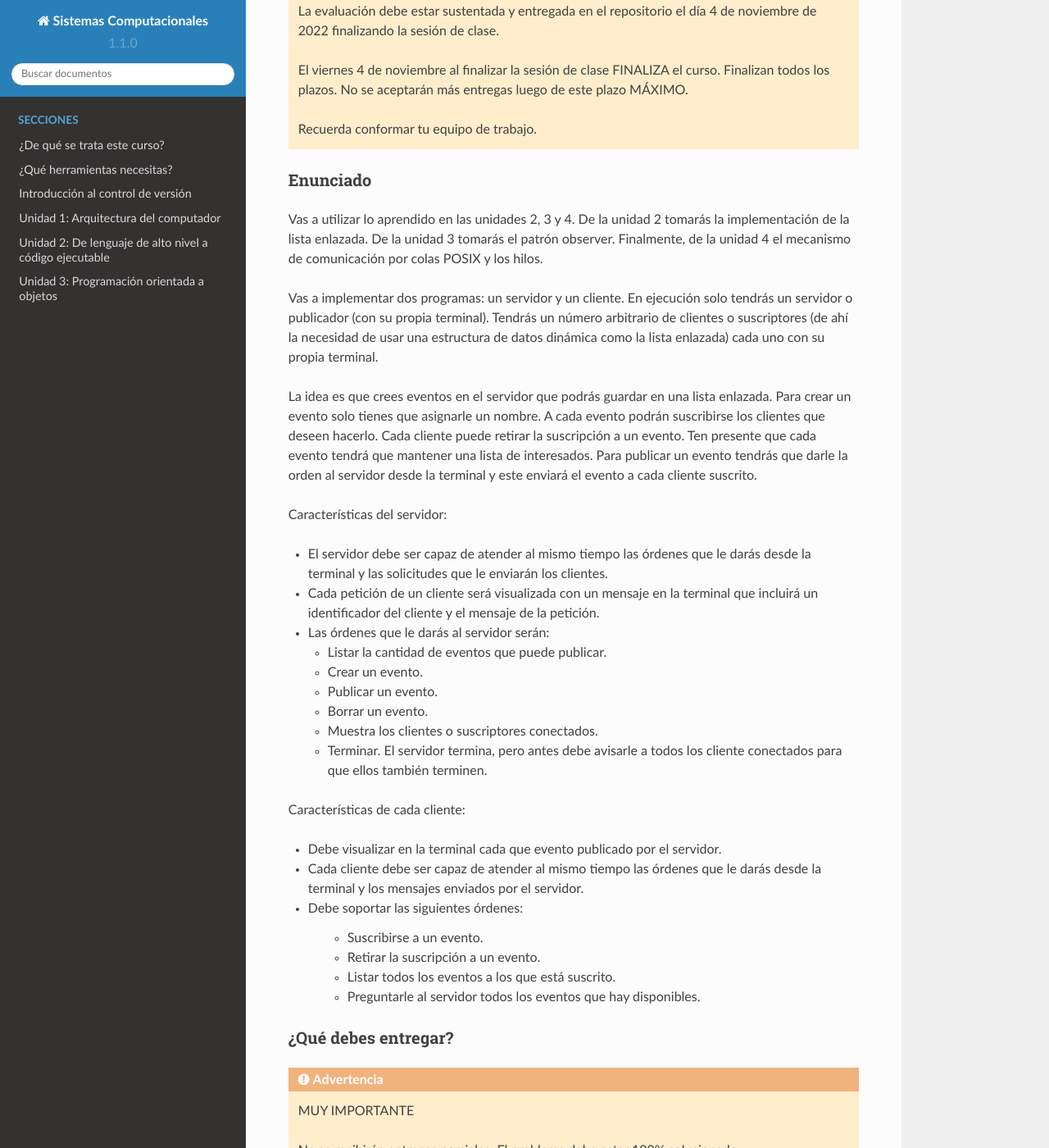
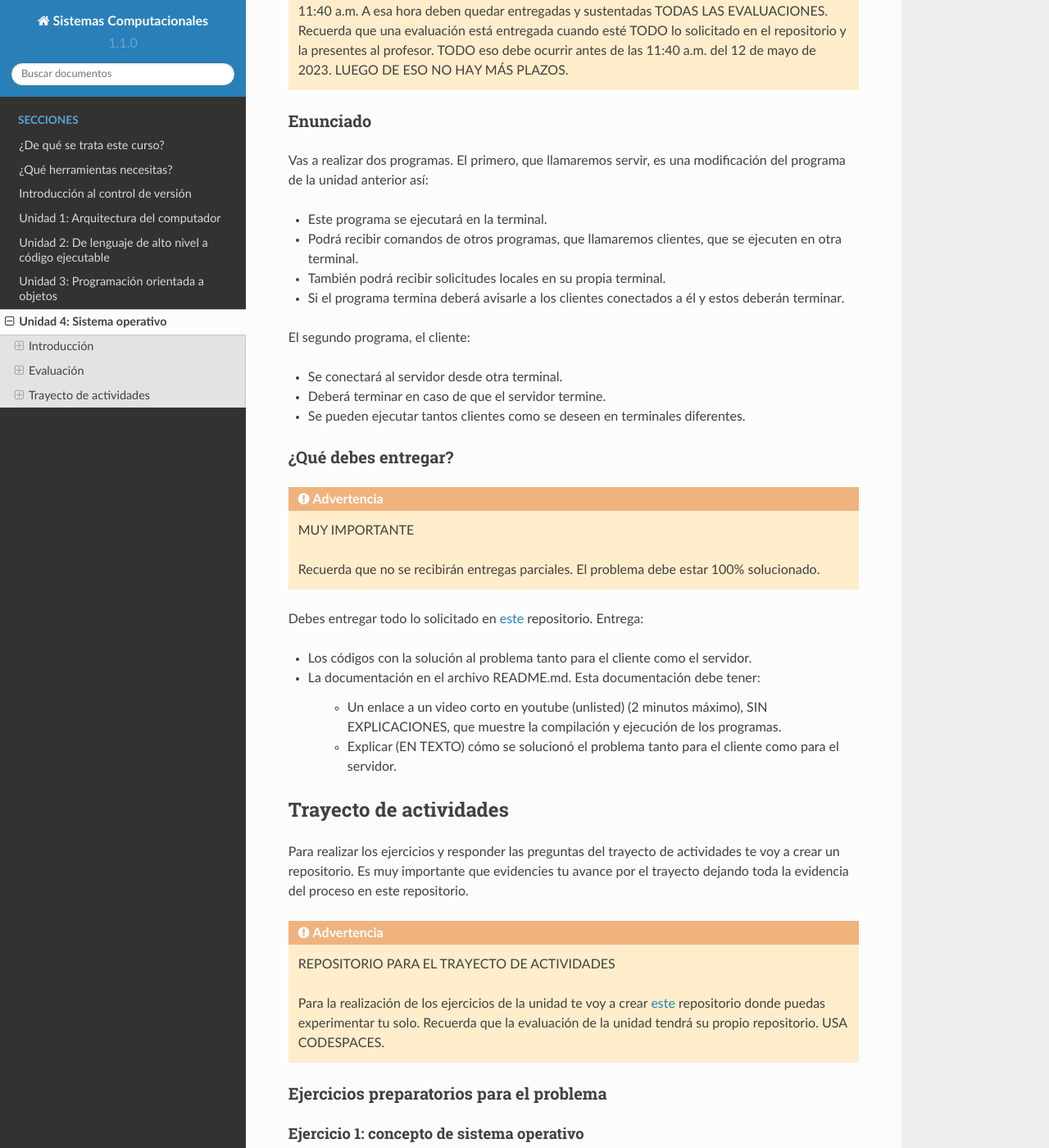
Before and after one commit to juanferfranco/SistemasComputacionales, a Sphinx documentation site: the page built from docs/_unidad4/unidad4.rst, in a window 1280 px wide and 1400 px high, scrolled down 774 px. Shown: the whole window at 82% size. Built offline with Sphinx 7.4.7 and the Read the Docs theme 2.0.0, drawn with Linux system fonts in a browser that asks for light colours; some of the changed text lies outside the part shown.

Commit message:
Add Unit 4

```diff
--- a/docs/_unidad4/unidad4.rst
+++ b/docs/_unidad4/unidad4.rst
@@ -18,91 +18,72 @@ algunos de esos servicios para la construcción de aplicaciones.
 Evaluación
 -------------------
 
-.. warning:: ESTA EVALUACIÓN ES UN RETO!!!
+.. warning:: ¡¡¡MUY IMPORTANTE!!!
 
-    Esta evaluación busca que demuestres tu capacidad de integrar los conceptos
-    que trabajaste en el curso. ES UN RETO y necesitarás creatividad
-    para solucionarlo. PIENSA MUCHO primero, luego programa. Ten en cuenta
-    que es una RETO para PENSAR en la solución no para BUSCARLA.
+    Llegamos al final del recorrido. Este punto también nos marca
+    el último plazo para entregar TODAS las evaluaciones pendientes
+    del curso. ESE PLAZO SERÁ el 12 de mayo de 2023 hasta las 11:40 a.m.
 
+.. warning:: ¡¡¡PLAZO FINAL!!!
 
-.. warning:: FECHA DE ENTREGA Y SUSTENTACIÓN
-
-    La evaluación debe estar sustentada y entregada en el repositorio
-    el día 4 de noviembre de 2022 finalizando la sesión de clase.
-
-    El viernes 4 de noviembre al finalizar la sesión de clase FINALIZA el curso.
-    Finalizan todos los plazos. No se aceptarán más entregas luego de este plazo
-    MÁXIMO.
-
-    Recuerda conformar tu equipo de trabajo.
+    El plazo final para entregar esta y LAS OTRAS evaluaciones
+    es el 12 de mayo de 2023 a las 11:40 a.m. A esa hora deben quedar
+    entregadas y sustentadas TODAS LAS EVALUACIONES. Recuerda que una evaluación
+    está entregada cuando esté TODO lo solicitado en el repositorio y la
+    presentes al profesor. TODO eso debe ocurrir antes de las 11:40 a.m. del
+    12 de mayo de 2023. LUEGO DE ESO NO HAY MÁS PLAZOS.
 
 Enunciado
 ************
 
-Vas a utilizar lo aprendido en las unidades 2, 3 y 4. De la unidad 2 tomarás la implementación
-de la lista enlazada. De la unidad 3 tomarás el patrón observer. Finalmente, de la unidad
-4 el mecanismo de comunicación por colas POSIX y los hilos.
+Vas a realizar dos programas. El primero, que llamaremos servir, es una modificación del programa
+de la unidad anterior así:
 
-Vas a implementar dos programas: un servidor y un cliente. En ejecución solo tendrás un servidor
-o publicador (con su propia terminal). Tendrás un número arbitrario de clientes o suscriptores (de ahí la necesidad de usar
-una estructura de datos dinámica como la lista enlazada) cada uno con su propia terminal.
+* Este programa se ejecutará en la terminal.
+* Podrá recibir comandos de otros programas, que llamaremos clientes, que se ejecuten en otra
+  terminal.
+* También podrá recibir solicitudes locales en su propia terminal.
+* Si el programa termina deberá avisarle a los clientes conectados a él y
+  estos deberán terminar.
 
-La idea es que crees eventos en el servidor que podrás guardar en una lista enlazada. Para crear un evento
-solo tienes que asignarle un nombre. A cada evento podrán suscribirse los clientes que deseen hacerlo.
-Cada cliente puede retirar la suscripción a un evento. Ten presente que cada evento tendrá que mantener
-una lista de interesados. Para publicar un evento tendrás que darle la orden al servidor desde la terminal y
-este enviará el evento a cada cliente suscrito.
+El segundo programa, el cliente:
 
-Características del servidor:
-
-* El servidor debe ser capaz de atender al mismo tiempo las órdenes que le darás desde la terminal
-  y las solicitudes que le enviarán los clientes.
-* Cada petición de un cliente será visualizada con un mensaje en la terminal que incluirá un identificador del
-  cliente y el mensaje de la petición.
-* Las órdenes que le darás al servidor serán:
-
-  * Listar la cantidad de eventos que puede publicar.
-  * Crear un evento.
-  * Publicar un evento.
-  * Borrar un evento.
-  * Muestra los clientes o suscriptores conectados.
-  * Terminar. El servidor termina, pero antes debe avisarle a todos los cliente conectados para
-    que ellos también terminen.
-
-Características de cada cliente:
-
-* Debe visualizar en la terminal cada que evento publicado por el servidor.
-* Cada cliente debe ser capaz de atender al mismo tiempo las órdenes que le darás desde la terminal y
-  los mensajes enviados por el servidor.
-* Debe soportar las siguientes órdenes:
-
-    * Suscribirse a un evento.
-    * Retirar la suscripción a un evento.
-    * Listar todos los eventos a los que está suscrito.
-    * Preguntarle al servidor todos los eventos que hay disponibles.
+* Se conectará al servidor desde otra terminal.
+* Deberá terminar en caso de que el servidor termine.
+* Se pueden ejecutar tantos clientes como se deseen en terminales diferentes.
 
 ¿Qué debes entregar?
 **********************
 
 .. warning:: MUY IMPORTANTE
 
-    No se recibirán entregas parciales. El problema debe estar 100% solucionado.
+    Recuerda que no se recibirán entregas parciales. El problema debe estar 100% solucionado.
 
 
 Debes entregar todo lo solicitado en
-`este <https://classroom.github.com/a/5cv9ZIs2>`__ repositorio. Entrega:
+`este <https://classroom.github.com/a/gNTXzkux>`__ repositorio. Entrega:
 
-* El código con la solución al problema.
+* Los códigos con la solución al problema tanto para el cliente como el servidor.
 * La documentación en el archivo README.md. Esta documentación debe tener:
 
     * Un enlace a un video corto en youtube (unlisted) (2 minutos máximo), SIN EXPLICACIONES, que muestre
-      la compilación y ejecución del caso de estudio.
-    * Explicar (EN TEXTO) cómo se solucionó el problema.
+      la compilación y ejecución de los programas.
+    * Explicar (EN TEXTO) cómo se solucionó el problema tanto para el cliente como para el servidor.
 
 
 Trayecto de actividades
 ------------------------
+
+Para realizar los ejercicios y responder las preguntas del trayecto de actividades
+te voy a crear un repositorio. Es muy importante que evidencies tu avance por el trayecto
+dejando toda la evidencia del proceso en este repositorio.
+
+
+.. warning:: REPOSITORIO PARA EL TRAYECTO DE ACTIVIDADES
+
+    Para la realización de los ejercicios de la unidad te voy a crear
+    `este <https://classroom.github.com/a/XCkJZAc4>`__ repositorio donde puedas
+    experimentar tu solo. Recuerda que la evaluación de la unidad tendrá su propio repositorio. USA CODESPACES.
 
 Ejercicios preparatorios para el problema
 ************************************************
@@ -113,7 +94,7 @@ Ejercicio 1: concepto de sistema operativo
 ¿Qué es un sistema operativo?
 
 En términos generales, un sistema operativo es un SOFTWARE que administra
-RECURSOS de hardware y software del computador Y provee servicios mediante
+``RECURSOS de hardware y software del computador`` Y provee servicios mediante
 los cuales los programas de usuario pueden hacer uso de esos recursos.
 
 Los siguientes ejercicios explorarán algunos servicios que ofrece el sistema
@@ -130,7 +111,8 @@ la evaluación de esta Unidad.
 Ejercicio 2: preguntas sobre los conceptos básicos de los procesos
 ^^^^^^^^^^^^^^^^^^^^^^^^^^^^^^^^^^^^^^^^^^^^^^^^^^^^^^^^^^^^^^^^^^^
 
-Vamos a discutir juntos estas preguntas:
+Ahora te propondré que busques en Internet información para
+responder las siguientes preguntas:
 
 * ¿Cuál es la diferencia entre un programa y un proceso?
 * ¿Puedo tener múltiples procesos corriendo el mismo programa?
@@ -182,6 +164,8 @@ Compila el código así:
 Ejecuta el código como siempre, pero esta vez para terminar el programa debes enviar
 la señal ``CRTL+C`` a la terminal.
 
+* ¿Pudiste identificar cuáles son los hilos?
+* Explica cómo podría funciona este programa en el computador.
 
 Ejercicio 5: análisis de código con hilos
 ^^^^^^^^^^^^^^^^^^^^^^^^^^^^^^^^^^^^^^^^^^^^
@@ -227,15 +211,18 @@ Ahora vas a escribir este código, compilarlo y ejecutarlo:
 * Notaste que el programa no hace nada, te animas a proponer un hipótesis
   al respecto de lo que puede estar ocurriendo?
 
-NO TE PREOCUPES, ya te digo qué pasa.
+NO TE PREOCUPES, ya te digo qué pasa en el ejercicio siguiente, PERO te
+invito a que te animes ha pensar una posible explicación. Te doy una pista,
+este programa tiene 3 hilos.
 
 Ejercicio 6: esperar un hilo
 ^^^^^^^^^^^^^^^^^^^^^^^^^^^^^
 
 El problema con el código anterior es que el proceso está terminando antes
-que los hilos puedan comenzar incluso a funcionar. Por tanto, será necesario
+que los hilos puedan comenzar incluso a funcionar (porque termina
+el hilo principal). Por tanto, será necesario
 que el hilo principal espere a que los dos hilos creados terminen antes de
-que el pueda terminar.
+que el mismo pueda terminar.
 
 .. code-block:: c
 
@@ -299,11 +286,11 @@ Ejercicio 7: comunicación de procesos mediante colas
 
 Existe varios mecanismos de comunicación entre procesos. En este ejercicio
 te voy a proponer un servicio de comunicación entre procesos denominado POSIX
-queues. Este servicio te permitirá enviar mensajes en una dirección de un proceso
+queues. Este servicio te permitirá enviar mensajes de un proceso
 a otro.
 
 ¿Y si necesitas recibir mensajes en el sentido opuesto? Necesitarás crear
-una segunda queue.
+una segunda queue. Puedes crear tantas queues como el sistema operativo te lo permita.
 
 Ejercicio 8: ejemplo
 ^^^^^^^^^^^^^^^^^^^^^^^
@@ -311,7 +298,8 @@ Ejercicio 8: ejemplo
 En este ejemplo comunicarás dos procesos. Uno de ellos esperará los mensajes
 que enviará el otro.
 
-Vas a lanzar primero el proceso que ejecutará la imagen receiver:
+Vas a lanzar, en un terminal, primero el proceso que ejecutará la versión
+ejecutable de este programa:
 
 .. code-block:: c
 
@@ -354,7 +342,8 @@ Para compilar:
 
     gcc -Wall receiver.c -lrt -o receiver
 
-Luego lanza el proceso que ejecutará la imagen sender:
+Luego lanza, en una segunda terminal, el proceso que ejecutará la versión
+ejecutable de este programa:
 
 .. code-block:: c
 
@@ -464,4 +453,4 @@ un mensaje para enviarlo al otro proceso.
 .. warning:: SI NO PIENSAS ESTE EJERCICIO NO PODRÁS RESOLVER LA EVALUACIÓN
 
     Este ejercicio es crítico para poder resolver la evaluación de la unidad.
-    Te recomiendo que lo hagas antes de comenzar la evaluación.
+    Te recomiendo que lo hagas antes de comenzar dicho RETO.
--- a/docs/index.rst
+++ b/docs/index.rst
@@ -18,5 +18,4 @@ Créditos y horas totales del curso: 2 créditos - 96 horas totales
    Unidad 1: Arquitectura del computador <_unidad1/unidad1>
    Unidad 2: De lenguaje de alto nivel a código ejecutable <_unidad2/unidad2>
    Unidad 3: Programación orientada a objetos <_unidad3/unidad3>
-..
    Unidad 4: Sistema operativo <_unidad4/unidad4>
```
Also changed, not shown: other parts of docs/_unidad4/unidad4.rst (+4 -4 lines).
